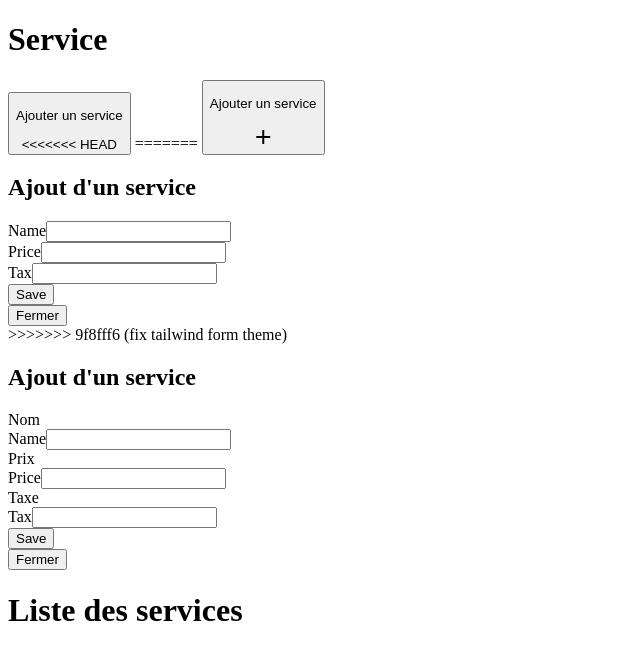
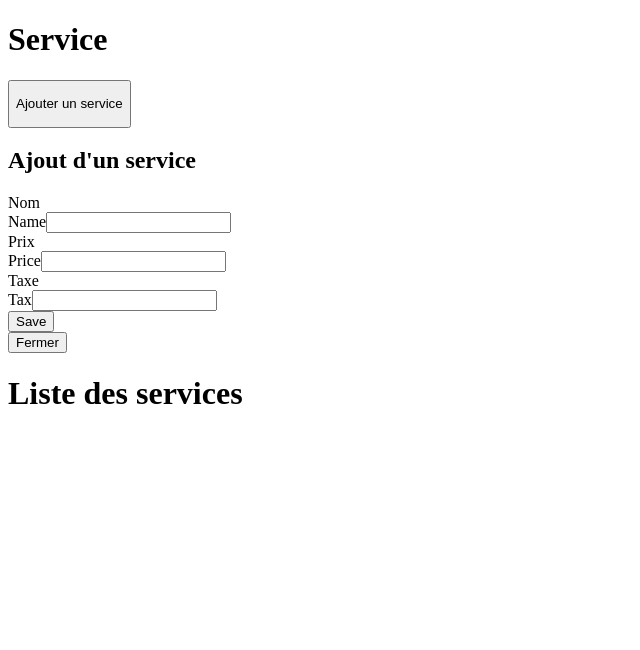
Before and after one commit to mchegdali/challenge-stack-semestriel-4IW1-G31, a Symfony app: template templates/service/service.html.twig in a window 1280 px wide. Shown: the part 184-834 px from the top of the page, without its empty margins (0-640 px from the left). After the commit the page ends 588 px from the top, so only its background shows below. Run offline with Twig, Linux system fonts and the light colour scheme; the template is opened without the code that fills it, so the values that code supplies are empty; form fields are guessed from the names that the template uses; some libraries are stand-ins or nearby versions.

Commit message:
merge commit

```diff
--- a/templates/components/ServiceHeader.html.twig
+++ b/templates/components/ServiceHeader.html.twig
@@ -3,73 +3,19 @@
 
         <h1 class='text-2xl font-bold'>Service</h1>
 
-		<button onclick="openModal()" class="bg-darkPurple text-white font-bold py-2 px-4 rounded w-auto items-center flex justify-center gap-2 text-sm">
+        <button onclick="openModal()"
+                class="bg-darkPurple text-white font-bold py-2 px-4 rounded w-auto items-center flex justify-center gap-2 text-sm">
             <p>Ajouter un service</p>
-<<<<<<< HEAD
+
         </button>
-=======
-			<button onclick="openModal()" class="bg-blue-800 text-white font-bold py-2 px-4 rounded w-full items-center flex justify-center gap-2">
-				<p>
-					Ajouter un service
-				</p>
-				<i class="material-icons">add</i>
-			</button>
-		</div>
 
-		<!-- Modale -->
-		<div id="myModal" class="fixed inset-0 z-50 hidden overflow-auto bg-black bg-opacity-50 flex items-center justify-center">
-			<div class="bg-white p-8 rounded shadow-lg">
-				<h2 class="text-lg font-bold mb-4">Ajout d'un service</h2>
-				{{ form_start(form, {'attr': {'class': 'flex flex-col items-center w-full gap-4'}}) }}
-				{{ form_row(form.name, {'attr': {'class': 'rounded-lg p-2 flex-1 w-56 border-2'}}) }}
-				{{ form_row(form.price, {'attr': {'class': 'rounded-lg p-2 flex-1 w-56 border-2'}}) }}
-				{{ form_row(form.tax, {'attr': {'class': 'rounded-lg p-2 flex-1 w-56 h-10 bg-white border-2'}}) }}
-				<span class='flex gap-4 justify-end w-full'>
-					{{ form_row(form.save, {'attr': {'class': 'rounded px-4 py-2 flex-1 bg-blue-800 font-bold text-white'}}) }}
-					<button onclick="closeModal()" class="bg-white flex-1 text-darkPurple font-bold p-2 rounded border border-darkPurple">
-						Fermer
-					</button>
-				</span>
-
-				{{ form_end(form) }}
-
-			</div>
-
-		</div>
-
-		<script>
-			// Récupérer la modale et le bouton de fermeture
-			const modal = document.getElementById("myModal");
-
-			// Fonction pour ouvrir la modale
-			function openModal() {
-			modal.classList.remove("hidden");
-			}
-
-			// Fonction pour fermer la modale
-			function closeModal() {
-			modal.classList.add("hidden");
-			}
-
-			// Fermer la modale en cliquant à l'extérieur
-			window.onclick = function (event) {
-			if (event.target === modal) {
-			closeModal();
-			}
-			};
-
-			// Fermer la modale en cliquant sur le bouton de fermeture
-			closeButton.onclick = function () {
-			closeModal();
-			};
-		</script>
->>>>>>> 9f8fff6 (fix tailwind form theme)
 
     </div>
 
 
     <!-- Modale -->
-	<div id="myModal" class="fixed inset-0 z-50 hidden overflow-auto bg-black bg-opacity-50 flex items-center justify-center">
+    <div id="myModal"
+         class="fixed inset-0 z-50 hidden overflow-auto bg-black bg-opacity-50 flex items-center justify-center">
         <div class="bg-white p-8 rounded shadow-lg">
             <h2 class="text-lg font-bold mb-4">Ajout d'un service</h2>
             {{ form_start(form, {'attr': {'class': 'flex flex-col items-center w-full gap-4'}}) }}
@@ -94,7 +40,8 @@
 
             <span class='flex gap-4 justify-end w-full'>
 				{{ form_row(form.save, {'attr': {'class': 'rounded px-4 py-2 flex-1 bg-darkPurple font-bold text-white'}}) }}
-				<button onclick="closeModal()" class="bg-white flex-1 text-darkPurple font-bold p-2 rounded border border-darkPurple">
+				<button onclick="closeModal()"
+                        class="bg-white flex-1 text-darkPurple font-bold p-2 rounded border border-darkPurple">
 					Fermer
 				</button>
 			</span>
```
Lines whose indentation alone changed are shown as unchanged.
